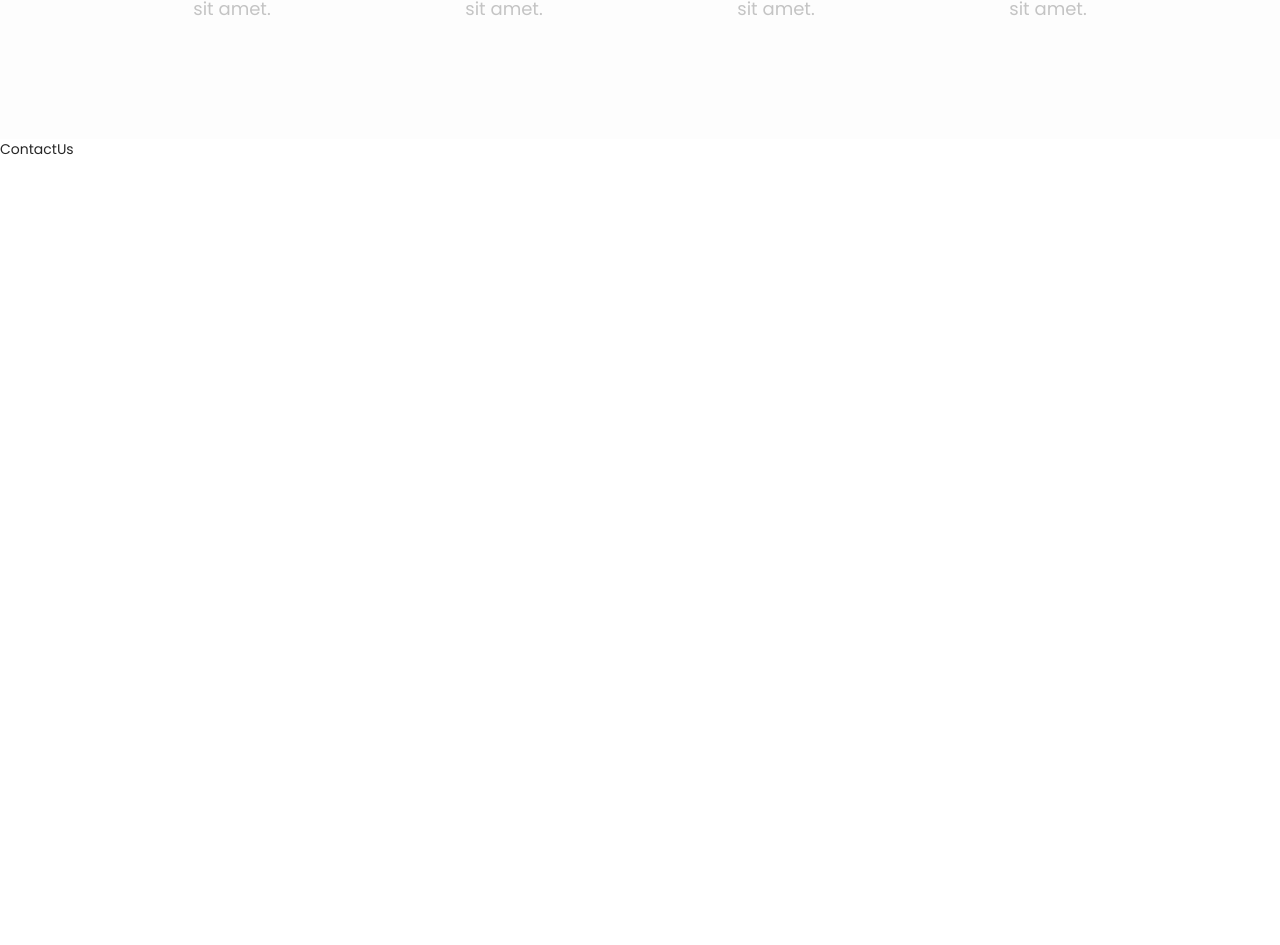
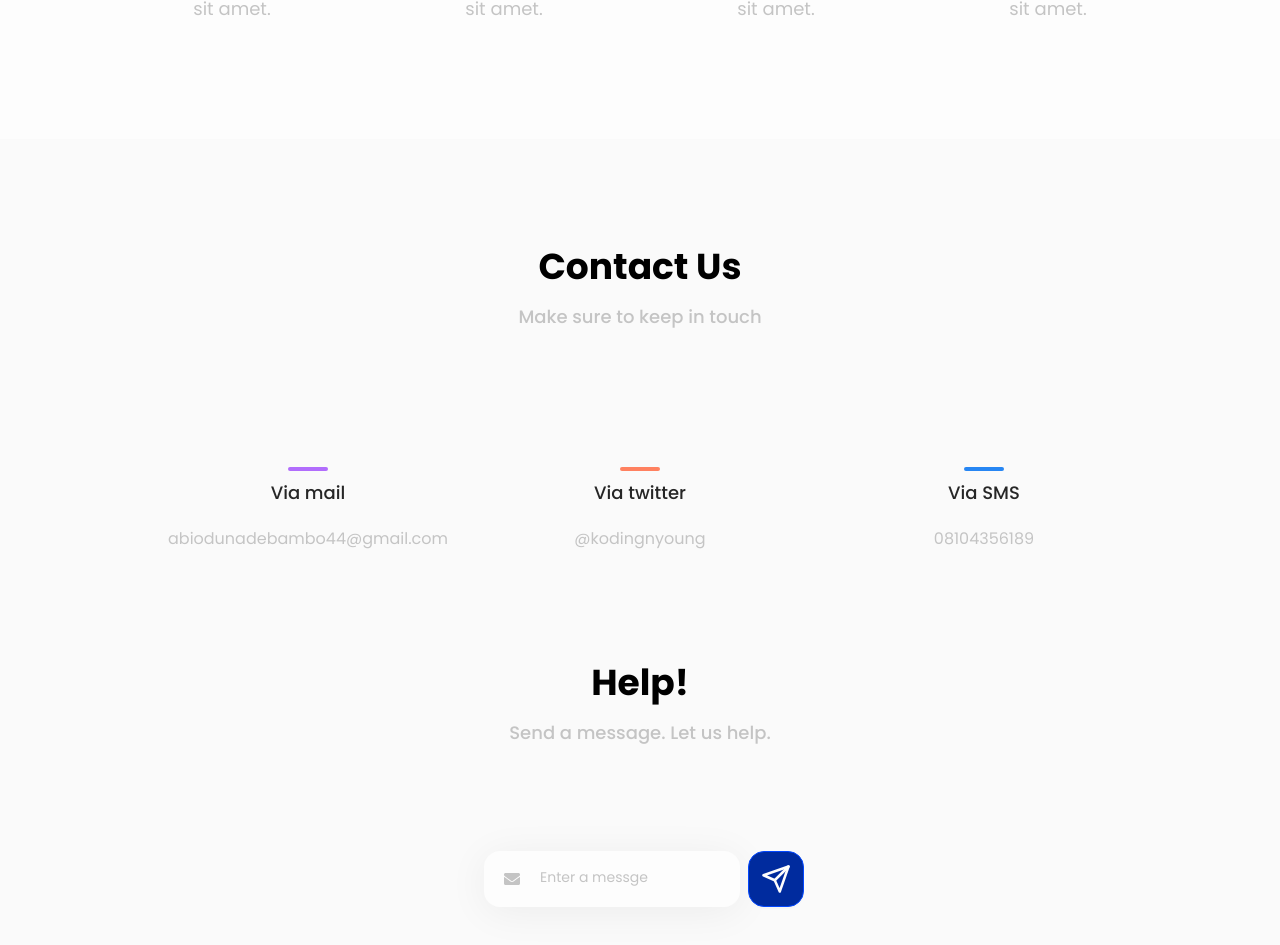
Before and after one commit to KodingNYoung/Track, a React (Create React App) app: page / in a window 1280 px wide. Shown: the part 1677-2622 px from the top of the page. Built offline with nearby package versions, Linux system fonts and the light colour scheme.

Commit message:
[development]: finished doing the design for the homepage

```diff
--- a/src/assets/css/home.css
+++ b/src/assets/css/home.css
@@ -59,7 +59,7 @@
 }
 
 .reusable-section-class .section-content header h2 {
-  @apply text-4xl font-bold mb-4;
+  @apply text-4xl font-bold mb-4 capitalize;
   color: #000;
 }
 
@@ -97,3 +97,82 @@
   @apply text-lg;
   color: #c4c4c4;
 }
+
+.contactus-section {
+  background-color: #fafafa;
+}
+
+.contactus-section .contact-items {
+  @apply flex flex-wrap justify-center lg:justify-between items-center max-w-5xl mx-auto;
+}
+
+.contactus-section .contact-items .contact-item {
+  @apply grid justify-items-center m-10 lg:w-1/4;
+}
+
+.contactus-section .contact-items .contact-item .tag {
+  @apply w-10 h-1 rounded-2xl;
+}
+
+.contactus-section .contact-items .contact-item .media-name {
+  @apply font-medium text-lg mt-2 mb-5;
+}
+
+.contactus-section .contact-items .contact-item .contact {
+  @apply text-base font-normal;
+  color: #c4c4c4;
+}
+
+.contactus-section .help-form {
+  @apply mb-5 flex justify-center items-center;
+}
+
+.contactus-section .help-form label.input-group {
+  @apply flex justify-center items-center p-2 px-5 rounded-2xl m-2 transition-all duration-300;
+  -webkit-box-shadow: 0px 5px 40px rgba(0, 0, 0, 0.06);
+          box-shadow: 0px 5px 40px rgba(0, 0, 0, 0.06);
+  background-color: #fdfdfd;
+}
+
+.contactus-section .help-form label.input-group svg {
+  @apply text-base;
+  color: #c4c4c4;
+}
+
+.contactus-section .help-form label.input-group textarea {
+  @apply bg-transparent py-2 px-5 outline-0 transition-all duration-300;
+  width: 200px;
+  height: 40px;
+  resize: none;
+}
+
+.contactus-section .help-form label.input-group textarea::-webkit-input-placeholder {
+  color: #c4c4c4;
+}
+
+.contactus-section .help-form label.input-group textarea:-ms-input-placeholder {
+  color: #c4c4c4;
+}
+
+.contactus-section .help-form label.input-group textarea::-ms-input-placeholder {
+  color: #c4c4c4;
+}
+
+.contactus-section .help-form label.input-group textarea::placeholder {
+  color: #c4c4c4;
+}
+
+.contactus-section .help-form label.input-group textarea:focus, .contactus-section .help-form label.input-group textarea:valid {
+  width: 300px;
+  height: 120px;
+  max-width: 70vw;
+}
+
+.contactus-section .help-form button.submit-button {
+  @apply p-3 rounded-2xl text-3xl;
+  background-color: #002b9e;
+}
+
+.contactus-section .help-form button.submit-button:hover {
+  @apply scale-105;
+}
--- a/src/assets/scss/home.scss
+++ b/src/assets/scss/home.scss
@@ -46,7 +46,7 @@
     header {
       @apply mt-8 mb-24;
       h2 {
-        @apply text-4xl font-bold mb-4;
+        @apply text-4xl font-bold mb-4 capitalize;
         color: $black;
       }
       span {
@@ -80,3 +80,57 @@
     }
   }
 }
+
+.contactus-section {
+  background-color: $auth-bg;
+  .contact-items {
+    @apply flex flex-wrap justify-center lg:justify-between items-center max-w-5xl mx-auto;
+    .contact-item {
+      @apply grid justify-items-center m-10 lg:w-1/4;
+      .tag {
+        @apply w-10 h-1 rounded-2xl;
+      }
+      .media-name {
+        @apply font-medium text-lg mt-2 mb-5;
+      }
+      .contact {
+        @apply text-base font-normal;
+        color: $border-gray;
+      }
+    }
+  }
+  .help-form {
+    @apply mb-5 flex justify-center items-center;
+    label.input-group {
+      @apply flex justify-center items-center p-2 px-5 rounded-2xl m-2 transition-all duration-300;
+      box-shadow: 0px 5px 40px rgba(0, 0, 0, 0.06);
+      background-color: $text-white;
+      svg {
+        @apply text-base;
+        color: $border-gray;
+      }
+      textarea {
+        @apply bg-transparent py-2 px-5 outline-0 transition-all duration-300;
+        width: 200px;
+        height: 40px;
+        resize: none;
+        &::placeholder {
+          color: $border-gray;
+        }
+        &:focus,
+        &:valid {
+          width: 300px;
+          height: 120px;
+          max-width: 70vw;
+        }
+      }
+    }
+    button.submit-button {
+      @apply p-3 rounded-2xl text-3xl;
+      background-color: $primary-color-dark;
+      &:hover {
+        @apply scale-105;
+      }
+    }
+  }
+}
--- a/src/imports/icons.js
+++ b/src/imports/icons.js
@@ -10,6 +10,8 @@ export {
   BsArrowDownRightSquare
 } from "react-icons/bs";
 export { CgArrowsExchange } from "react-icons/cg";
+export { FaEnvelope } from "react-icons/fa";
+export { FiSend } from "react-icons/fi";
 export { GiCardExchange } from "react-icons/gi";
 export { GrPlan } from "react-icons/gr";
 export { HiOutlineChevronDoubleRight, HiOutlineMail } from "react-icons/hi";
--- a/src/views/Home/ContactUs.js
+++ b/src/views/Home/ContactUs.js
@@ -1,9 +1,79 @@
 import React from "react";
 
+// framer motion
+import { motion } from "framer-motion";
+
+import { FaEnvelope, FiSend } from "../../imports/icons";
+import { SubmitButton } from "../../components/Buttons/Buttons";
+
 const ContactUs = () => {
+  const handleSubmit = e => {
+    e.preventDefault();
+  };
   return (
-    <div className="h-screen" id="contactus">
-      ContactUs
+    <motion.section
+      id="contactus"
+      initial={{ y: "100vh" }}
+      animate={{ y: 0 }}
+      transition={{ type: "spring", duration: 1, bounce: 0.5 }}
+      className="contactus-section reusable-section-class"
+    >
+      <div className="contactus-content section-content">
+        <header>
+          <h2>contact us</h2>
+          <span>Make sure to keep in touch</span>
+        </header>
+        <div className="contact-items">
+          <ContactItem
+            backgroundColor="#B16DFC"
+            media="mail"
+            contact="abiodunadebambo44@gmail.com"
+          />
+          <ContactItem
+            backgroundColor="#FF8160"
+            media="twitter"
+            contact="@kodingnyoung"
+          />
+          <ContactItem
+            backgroundColor="#2786F3"
+            media="SMS"
+            contact="08104356189"
+          />
+        </div>
+      </div>
+      <div className="help-content section-content">
+        <header>
+          <h2>Help!</h2>
+          <span>Send a message. Let us help.</span>
+        </header>
+        <form className="help-form" onSubmit={handleSubmit}>
+          <label htmlFor="message" className="input-group">
+            <FaEnvelope />
+            <textarea
+              name="message"
+              id="message"
+              placeholder="Enter a messge"
+              rows="1"
+              required
+            />
+          </label>
+          <SubmitButton className="submit-button">
+            <FiSend />
+          </SubmitButton>
+        </form>
+      </div>
+    </motion.section>
+  );
+};
+
+const ContactItem = props => {
+  const { backgroundColor, media, contact } = props;
+  const style = { backgroundColor };
+  return (
+    <div className="contact-item">
+      <span className="tag" style={style}></span>
+      <span className="media-name">Via {media}</span>
+      <span className="contact">{contact}</span>
     </div>
   );
 };
```
